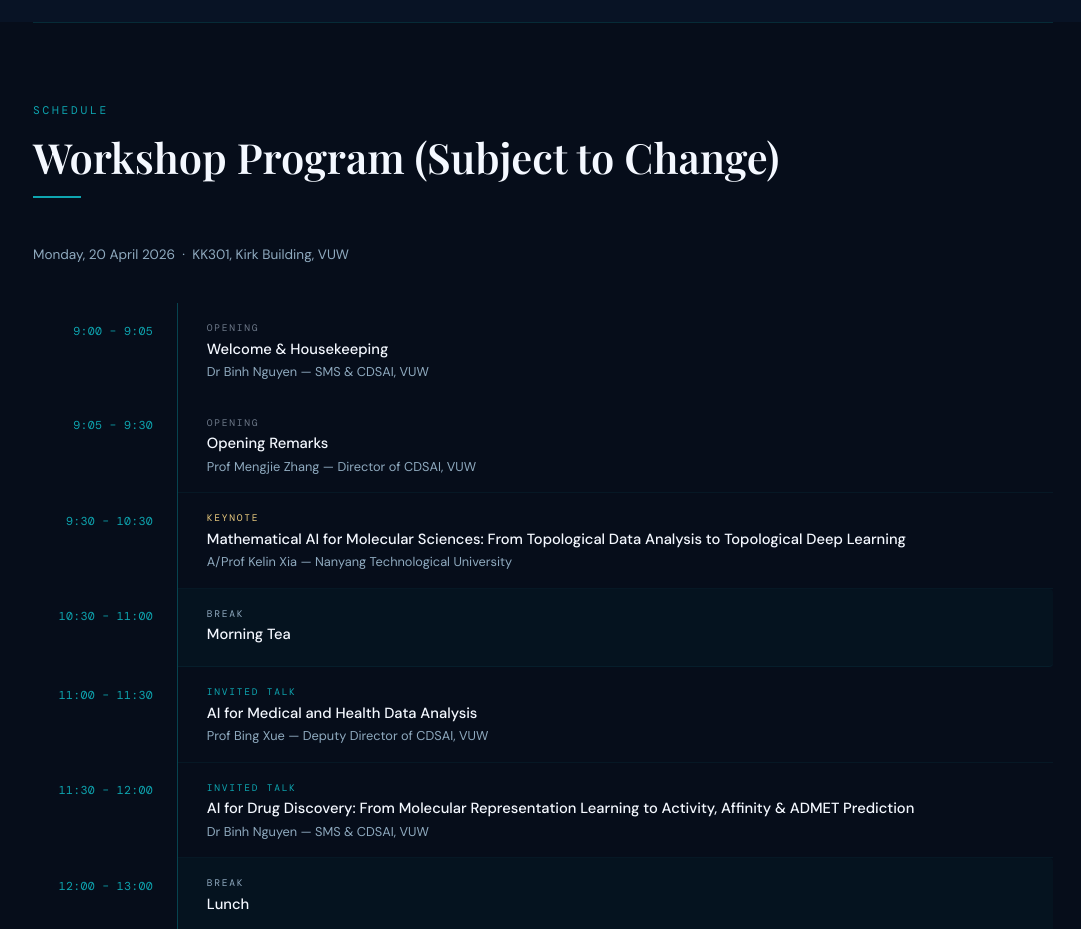
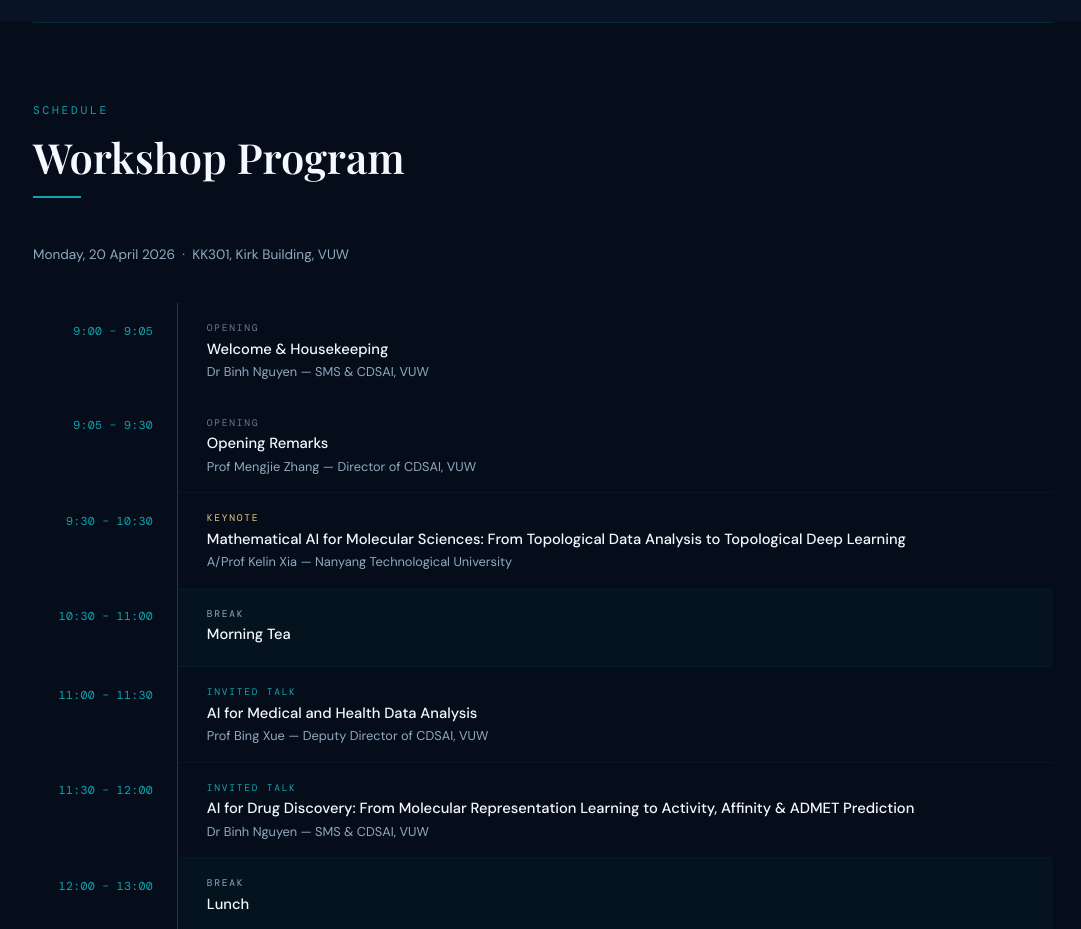
Before and after one commit to ngphubinh/ai4mol2026, a plain HTML site: page index.html in a window 1280 px wide. Shown: the part 2680-3609 px from the top of the page, without its empty margins (97-1178 px from the left). Drawn offline with nearby package versions, Linux system fonts and the light colour scheme.

Commit message:
Add files via upload

```diff
--- a/index.html
+++ b/index.html
@@ -772,7 +772,7 @@
   <section id="program" class="program-section">
     <div class="container">
       <p class="section-tag fade-in">Schedule</p>
-      <h2 class="section-title fade-in">Workshop Program (Subject to Change)</h2>
+      <h2 class="section-title fade-in">Workshop Program</h2>
       <p style="font-size:0.85rem;color:var(--muted);margin-bottom:2.5rem;" class="fade-in">Monday, 20 April 2026 &nbsp;·&nbsp; KK301, Kirk Building, VUW</p>
 
       <div class="timeline fade-in">
```
